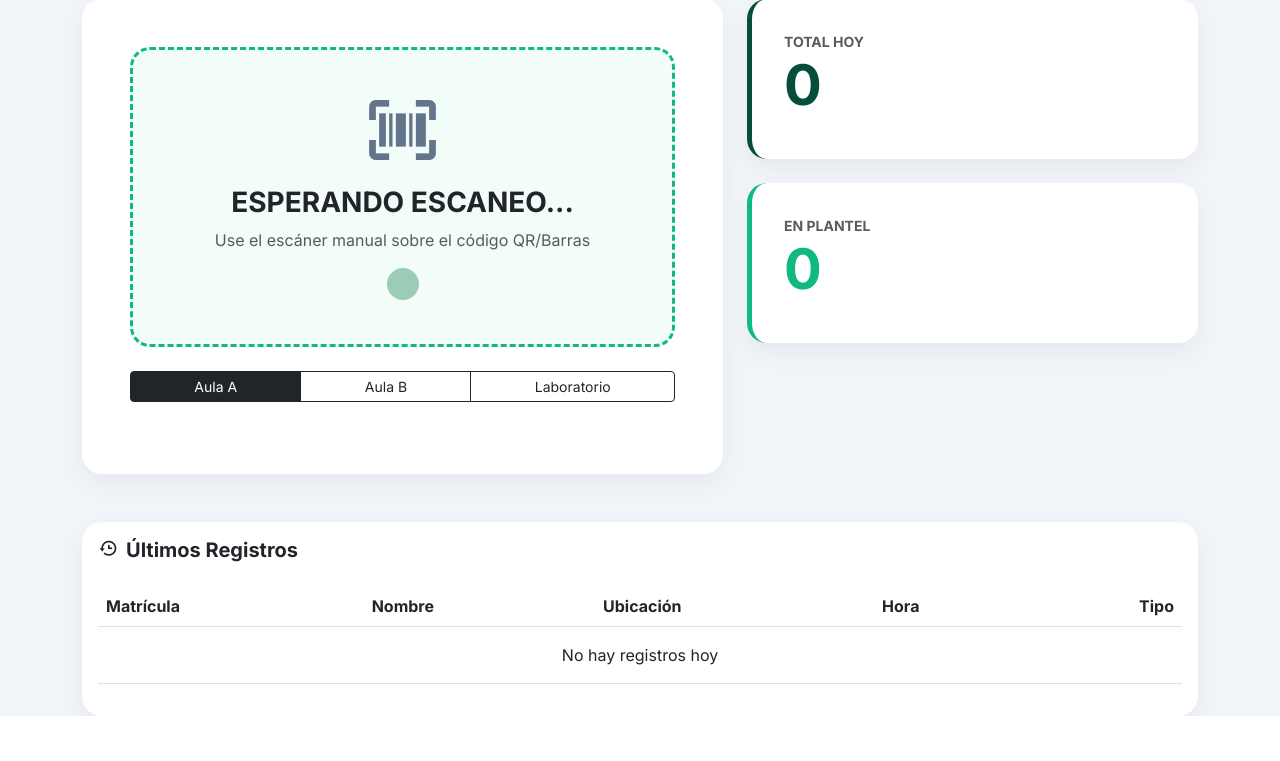
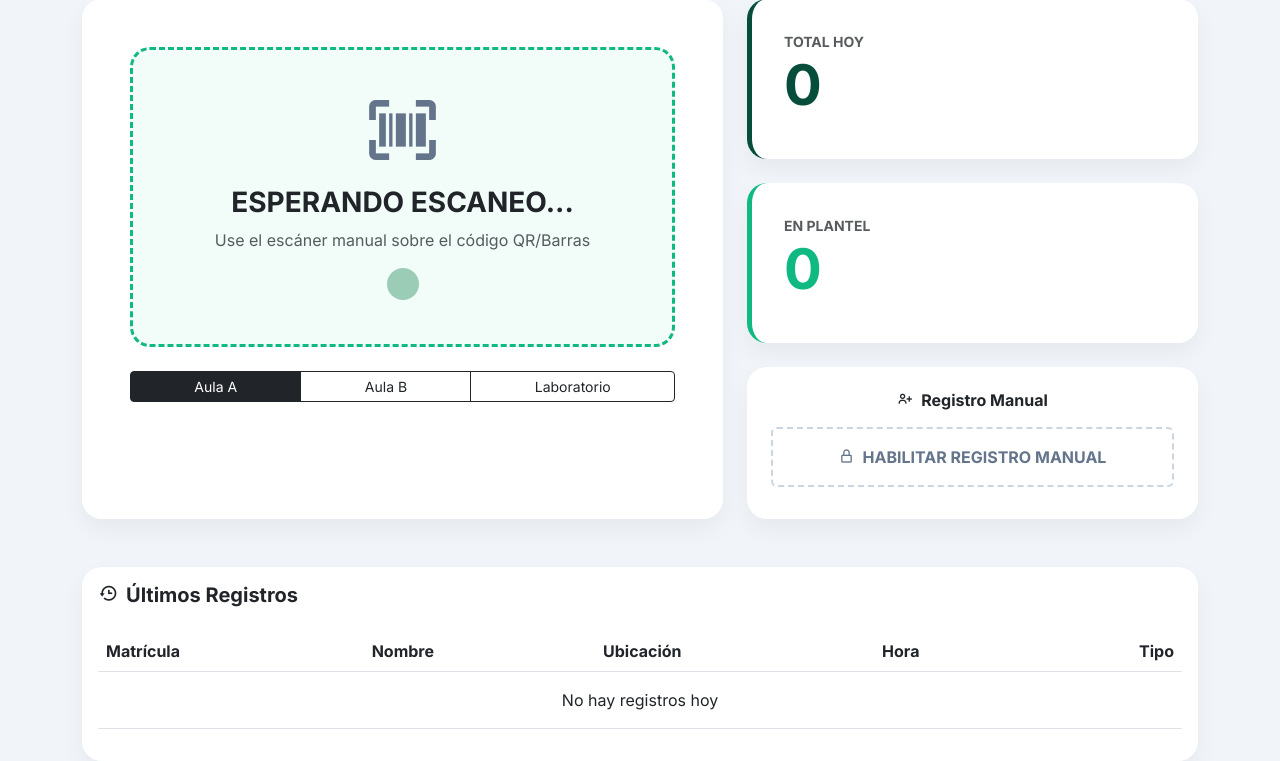
Before and after one commit to Dany77103/CECYTE_Proyec, a PHP site: page /qr_asistencia.php in a window 1280 px wide. Shown: the part 128-889 px from the top of the page. Before the commit the page ends 844 px from the top, so only its background shows below. Run offline with PHP 8.4, Linux system fonts and the light colour scheme; data that the repository does not hold is empty; some libraries are stand-ins or nearby versions.

Commit message:
cambios de escaner

```diff
--- a/qr_asistencia.php
+++ b/qr_asistencia.php
@@ -41,6 +41,14 @@ session_start();
         .stat-number { font-size: 3.5rem; font-weight: 800; color: var(--primary-color); }
         .badge-entrada { background: rgba(16, 185, 129, 0.1); color: #065f46; font-weight: 700; }
         .badge-salida { background: rgba(190, 18, 60, 0.1); color: #9f1239; font-weight: 700; }
+
+        .manual-input { border-radius: 10px; border: 1px solid #dee2e6; padding: 10px; margin-bottom: 10px; font-size: 0.9rem; }
+        .btn-manual-submit { background-color: var(--primary-color); color: white; border-radius: 10px; font-weight: 600; width: 100%; padding: 12px; transition: 0.3s; border: none; }
+        .btn-manual-submit:hover { opacity: 0.9; color: white; }
+
+        /* Estilo para el botón de acceso manual inicial */
+        #btnUnlockManual { border: 2px dashed #cbd5e1; color: #64748b; transition: 0.3s; }
+        #btnUnlockManual:hover { border-color: var(--primary-color); color: var(--primary-color); background: #fff; }
     </style>
 </head>
 <body class="mode-entrada">
@@ -91,9 +99,29 @@ session_start();
                     <p class="text-muted small fw-bold mb-0">TOTAL HOY</p>
                     <h2 id="totalHoy" class="stat-number">0</h2>
                 </div>
-                <div class="card card-custom stat-card" style="border-left-color: var(--accent-color);">
+                <div class="card card-custom stat-card mb-4" style="border-left-color: var(--accent-color);">
                     <p class="text-muted small fw-bold mb-0">EN PLANTEL</p>
                     <h2 id="totalPendientes" class="stat-number" style="color: var(--accent-color);">0</h2>
+                </div>
+
+                <div class="card card-custom">
+                    <div class="card-body p-4 text-center">
+                        <h6 class="fw-bold mb-3"><i class='bx bx-user-plus me-2'></i>Registro Manual</h6>
+
+                        <button id="btnUnlockManual" class="btn w-100 py-3 fw-bold mb-2">
+                            <i class='bx bx-lock-alt me-2'></i>HABILITAR REGISTRO MANUAL
+                        </button>
+
+                        <div id="manualForm" style="display: none;" class="text-start mt-3">
+                            <input type="text" id="manualNombre" class="form-control manual-input" placeholder="Nombre completo">
+                            <input type="text" id="manualMatricula" class="form-control manual-input" placeholder="Matrícula">
+                            <input type="email" id="manualCorreo" class="form-control manual-input" placeholder="Correo del tutor">
+                            <button type="button" class="btn btn-manual-submit" id="btnRegistroManual">
+                                REGISTRAR <span id="labelModoManual">ENTRADA</span>
+                            </button>
+                            <button type="button" class="btn btn-link btn-sm w-100 mt-2 text-muted" id="btnCancelManual">Cancelar</button>
+                        </div>
+                    </div>
                 </div>
             </div>
         </div>
@@ -125,8 +153,32 @@ session_start();
     <script>
         let modoActual = 'entrada';
         const inputFisico = $('#physicalScannerInput');
+        const passCorrecta = "1234"; // Define aquí la contraseña para el despliegue manual
 
-        $(document).on('click', function() { inputFisico.focus(); });
+        // --- LÓGICA DE DESBLOQUEO MANUAL ---
+        $('#btnUnlockManual').click(function() {
+            const password = prompt("Ingrese la contraseña de autorización:");
+            if (password === passCorrecta) {
+                $(this).hide();
+                $('#manualForm').fadeIn();
+                $('#manualNombre').focus();
+            } else if (password !== null) {
+                alert("❌ Contraseña incorrecta");
+            }
+        });
+
+        $('#btnCancelManual').click(function() {
+            $('#manualForm').hide();
+            $('#btnUnlockManual').fadeIn();
+            inputFisico.focus();
+        });
+
+        // Enfocar escáner a menos que se esté usando el formulario manual
+        $(document).on('click', function(e) {
+            if (!$(e.target).closest('.manual-input, #btnUnlockManual').length) {
+                inputFisico.focus();
+            }
+        });
 
         inputFisico.on('keypress', function(e) {
             if (e.which == 13) {
@@ -134,6 +186,46 @@ session_start();
                 if (codigo !== "") { procesarRegistro(codigo); }
                 $(this).val("");
             }
+        });
+
+        // LÓGICA REGISTRO MANUAL
+        $('#btnRegistroManual').click(function() {
+            const nombre = $('#manualNombre').val().trim();
+            const matricula = $('#manualMatricula').val().trim();
+            const correo = $('#manualCorreo').val().trim();
+            const salon = $('#salonSeleccionado').val();
+
+            if (nombre === "" || matricula === "") {
+                showAlert("Nombre y Matrícula son obligatorios", "warning");
+                return;
+            }
+
+            $.ajax({
+                url: 'procesar_qr.php',
+                type: 'POST',
+                data: {
+                    action: 'registrar',
+                    codigo_qr: matricula,
+                    tipo_registro: modoActual,
+                    salon: salon,
+                    nombre_manual: nombre,
+                    correo_manual: correo
+                },
+                success: function(response) {
+                    try {
+                        const data = (typeof response === 'object') ? response : JSON.parse(response);
+                        showAlert(data.message, data.success ? 'success' : 'danger');
+                        if(data.success) {
+                            $('#manualNombre, #manualMatricula, #manualCorreo').val("");
+                            // Opcional: ocultar tras éxito
+                            $('#manualForm').hide();
+                            $('#btnUnlockManual').fadeIn();
+                        }
+                        actualizarEstadisticas();
+                        cargarHistorial();
+                    } catch(e) { showAlert('Error en el proceso manual', 'danger'); }
+                }
+            });
         });
 
         function procesarRegistro(codigo) {
@@ -168,6 +260,7 @@ session_start();
             $(this).addClass('active-in');
             $('#btnModoSalida').removeClass('active-out');
             $('#statusPulse').attr('class', 'spinner-grow text-success');
+            $('#labelModoManual').text('ENTRADA');
         });
 
         $('#btnModoSalida').click(function() {
@@ -176,6 +269,7 @@ session_start();
             $(this).addClass('active-out');
             $('#btnModoEntrada').removeClass('active-in');
             $('#statusPulse').attr('class', 'spinner-grow text-danger');
+            $('#labelModoManual').text('SALIDA');
         });
 
         $('.btn-room').click(function() {
@@ -207,12 +301,9 @@ session_start();
                 success: function(res) {
                     try {
                         const asistencias = (typeof res === 'object') ? res : JSON.parse(res);
-                        console.log("Datos recibidos para la tabla:", asistencias); // DEPURACIÓN: Ver en consola F12
-
                         let html = '';
                         if(asistencias && asistencias.length > 0) {
                             asistencias.forEach(r => {
-                                // Mapeo flexible por si los nombres de columnas varían
                                 const matricula = r.matricula || r.codigo_qr || '---';
                                 const nombre = r.nombre || r.alumno_nombre || 'Desconocido';
                                 const salon = r.salon || r.ubicacion || '---';
@@ -233,9 +324,7 @@ session_start();
                         } else {
                             $('#asistenciasBody').html('<tr><td colspan="5" class="text-center py-3">No hay registros hoy</td></tr>');
                         }
-                    } catch(e) {
-                        console.error("Error parseando JSON historial:", e);
-                    }
+                    } catch(e) {}
                 }
             });
         }
@@ -244,7 +333,11 @@ session_start();
             inputFisico.focus();
             actualizarEstadisticas();
             cargarHistorial();
-            setInterval(() => { if(!$('#alertContainer').is(':visible')) inputFisico.focus(); }, 3000);
+            setInterval(() => {
+                if(!$('#alertContainer').is(':visible') && !$('.manual-input').is(':focus')) {
+                    inputFisico.focus();
+                }
+            }, 3000);
         });
     </script>
 </body>
```
